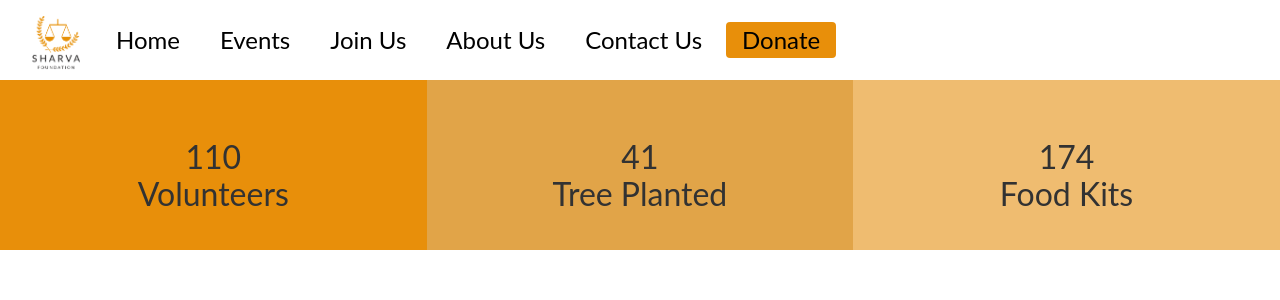
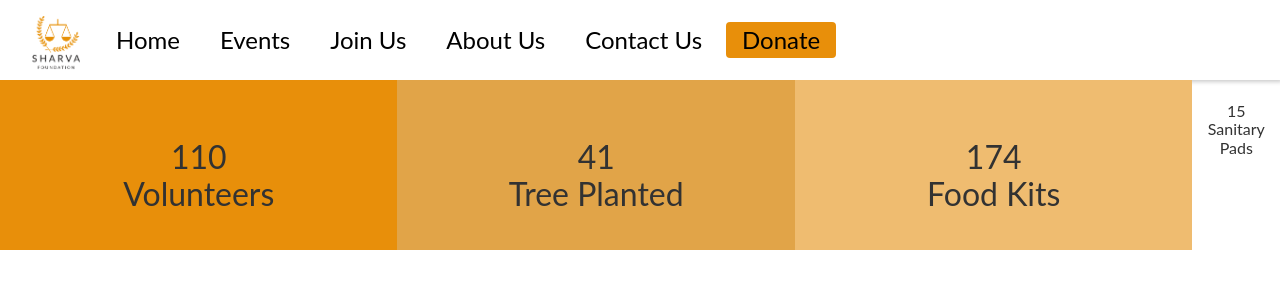
Before and after one commit to sohamkhade/sharvafoundationv2, a React (Create React App) app: page / in a window 1280 px wide. Shown: the top 300 px of the page. Built offline with nearby package versions, Linux system fonts and the light colour scheme.

Commit message:
Added new column for Sanitary pads

```diff
--- a/src/Component/CounterUp/counter.jsx
+++ b/src/Component/CounterUp/counter.jsx
@@ -28,6 +28,13 @@ function Counter() {
         </div>
         <p>Food Kits</p>
       </div>
+      <div className="box-4">
+        <p className="fa fa-plus-square"></p>
+        <div className="counter" data-count="15">
+          <CounterUp end={15} duration={2} />
+        </div>
+        <p>Sanitary Pads</p>
+      </div>
     </section>
   );
 }
```
